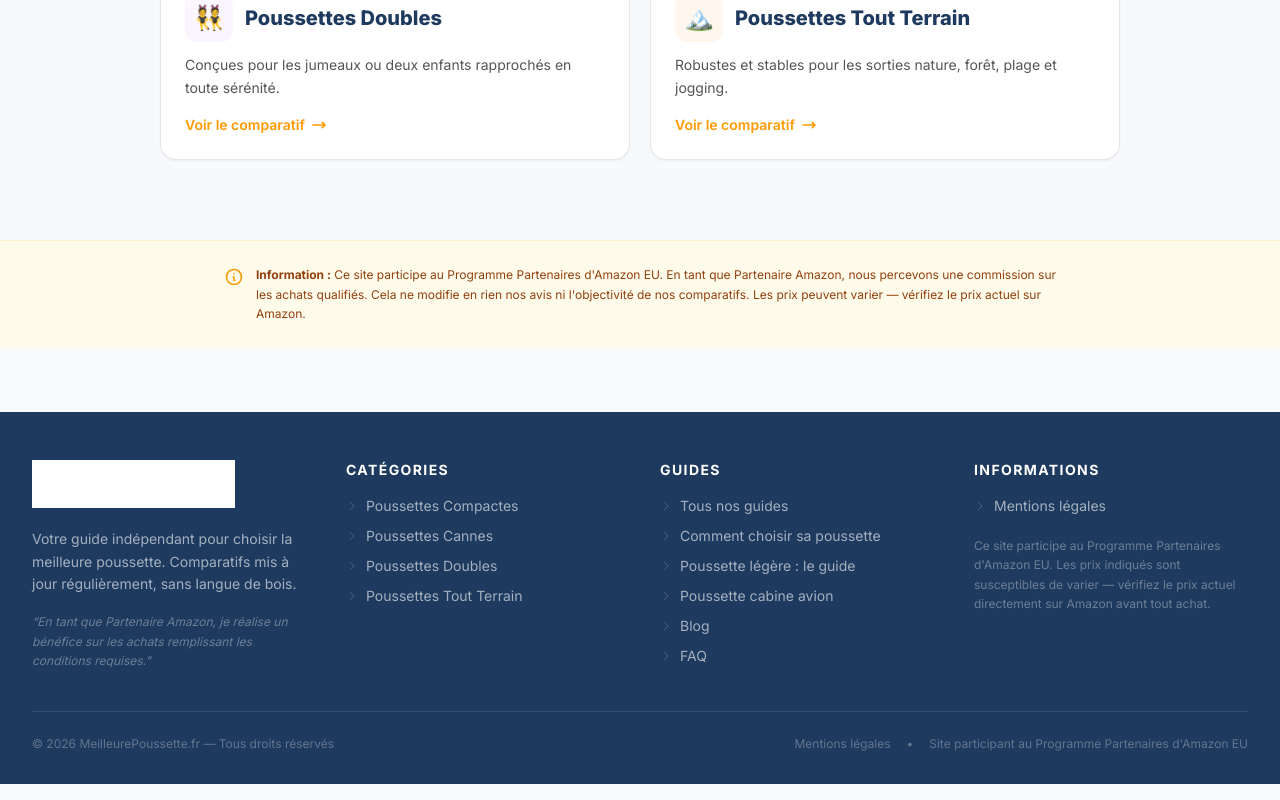
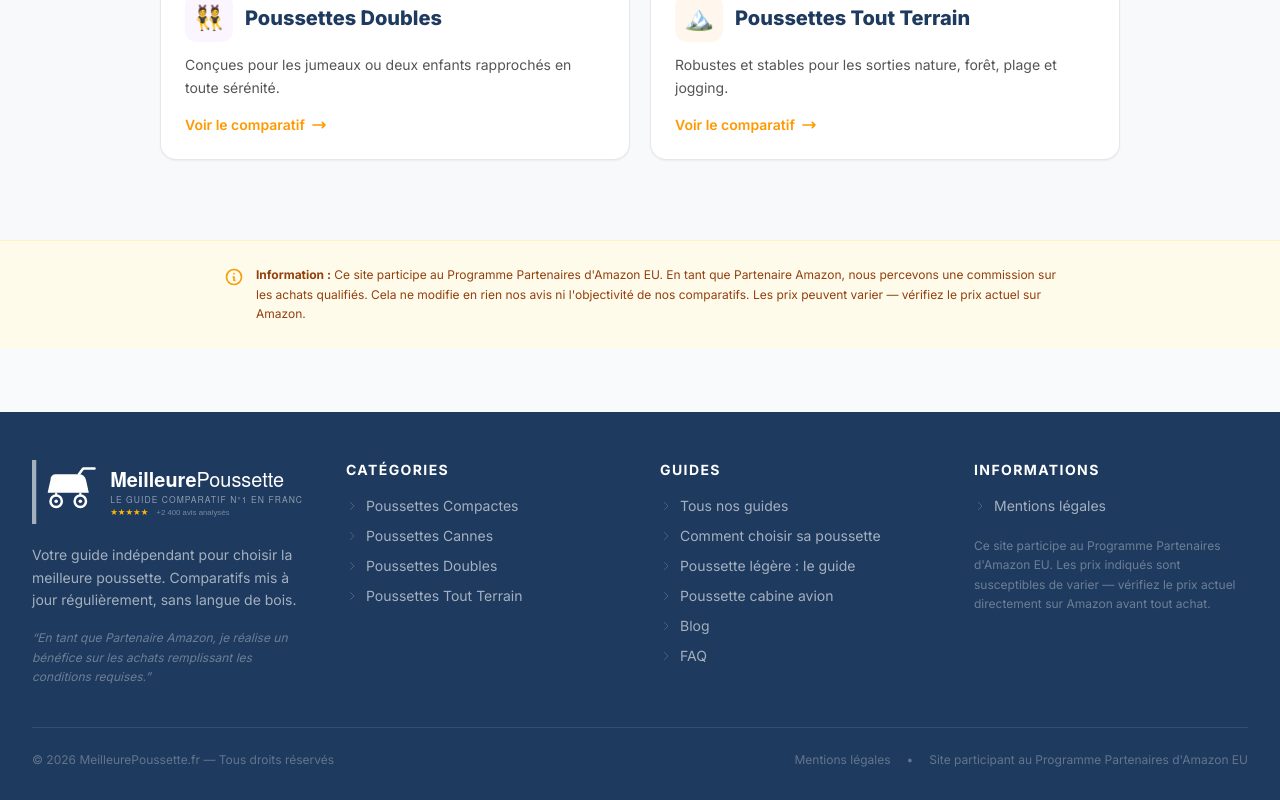
Before and after one commit to lecpn13/meilleure-poussette, a Next.js app: page / in a window 1280 px wide. Shown: the part 1933-2733 px from the top of the page. Built offline with nearby package versions, Linux system fonts and the light colour scheme.

Commit message:
feat: logo-white.svg pour footer - version transparente

```diff
--- a/components/Footer.tsx
+++ b/components/Footer.tsx
@@ -60,9 +60,9 @@ export default function Footer() {
           <div className="sm:col-span-2 lg:col-span-1">
             <Link href="/" className="flex items-center mb-5 group">
               <img
-                src="/logo.svg"
+                src="/logo-white.svg"
                 alt="MeilleurePoussette.fr"
-                style={{ height: "48px", width: "auto", filter: "brightness(0) invert(1)" }}
+                style={{ height: "64px", width: "auto" }}
               />
             </Link>
             <p className="text-sm leading-relaxed text-white/60 mb-4">
```
Also changed, not shown: public/logo-white.svg (added).
